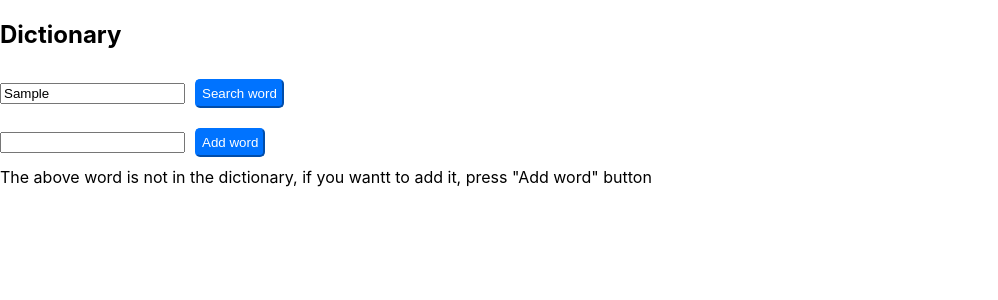
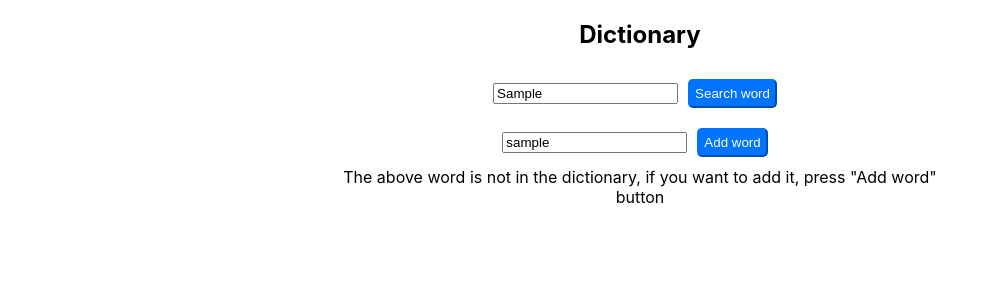
Before and after one commit to Niki2222/dictionar_react, a React (Create React App) app: page / in a window 1280 px wide. Both pictures are taken after typing "Sample" into the empty fields and a click on the button "Search word". Shown: the top 300 px of the page, without its empty margins (0-998 px from the left). Built offline with nearby package versions, Linux system fonts and the light colour scheme.

Commit message:
deleted spaces

```diff
--- a/public/index.html
+++ b/public/index.html
@@ -15,8 +15,10 @@
     <title>Dictionary</title>
   </head>
   <body>
-    <div id="root"></div>
-    <div id="foundWord"></div>
-    <div id="notFoundWord"></div>
+    <div class="container">
+      <div id="root"></div>
+      <div id="foundWord"></div>
+      <div id="notFoundWord"></div>
+    </div>
   </body>
 </html>
--- a/src/App.js
+++ b/src/App.js
@@ -1,5 +1,5 @@
 import React, { useState } from "react";
-import ReactDOM from 'react-dom';
+import ReactDOM from 'react-dom/client';
 
 let foundWord = document.getElementById('foundWord');
 let notFoundWord = document.getElementById('notFoundWord');
@@ -11,11 +11,12 @@ function AddWords(props) {
 
   function handleClick() {
     doAdd(wordToSearch);
-    console.log('adding word:', wordToSearch);
+    toBeAdded = false;
+    notFoundWord.style.display = "none";
   }
   return (
     <div>
-      <input></input>
+      <input id="inputToAdd" defaultValue={wordToSearch}></input>
       <button onClick={handleClick}>Add word</button>
     </div>
   )
@@ -28,36 +29,36 @@ function Search(props) {
     let wordInput = document.getElementById('wordInput').value.toLocaleLowerCase();
     if (wordInput.length === 0) {
       document.getElementById('wordInput').placeholder = "please enter a word";
-    }
+    };
     if (list.includes(wordInput)) {
       foundWord.style.display = "block";
-      foundWord.style.backgroundColor = "darkgray";
+      foundWord.style.backgroundColor = "lightgray";
       const myWord = React.createElement('h2', {}, 'Last word searched:');
-      const myWord1 = React.createElement('h1', {}, `${wordInput}`);
-      const x = React.createElement('div', {}, [myWord, myWord1]);
-      ReactDOM.render(x, foundWord);
+      const myWordInput = React.createElement('h1', {}, `${wordInput}`);
+      const myDiv = React.createElement('div', {}, [myWord, myWordInput]);
+      const rootDiv = ReactDOM.createRoot(document.getElementById('foundWord'));
+      rootDiv.render(myDiv);
       notFoundWord.style.display = "none";
       toBeAdded = false;
     } else if (!list.includes(wordInput) && (wordInput.length > 0)) {
       notFoundWord.style.display = "block";
       foundWord.style.display = "none";
-      notFoundWord.innerText = 'The above word is not in the dictionary, if you wantt to add it, press "Add word" button';
+      notFoundWord.innerText = 'The above word is not in the dictionary, if you want to add it, press "Add word" button';
       toBeAdded = true;
     } else {
       foundWord.style.display = "none";
       notFoundWord.style.display = "none";
-    }
+    };
 
-    console.log(wordInput);
     doSearch(wordInput);
+  }
 
-  }
   return (
     <div>
       <input id="wordInput"></input>
       <button onClick={handleClick}>Search word</button>
     </div>
-  )
+  );
 }
 
 function Dictionary() {
@@ -66,19 +67,19 @@ function Dictionary() {
 
   function doSearch(value) {
     setWordToSearch(value);
-    console.log('parinte', listItems);
   }
 
   function doAdd(value) {
     setListItems([...listItems, value]);
   }
+
   return (
     <section>
       <h1>Dictionary</h1>
       <Search list={listItems} doSearch={doSearch}/>
       {toBeAdded && <AddWords wordToSearch={wordToSearch} doAdd={doAdd}/>}
     </section>
-  )
+  );
 }
 
 function App() {
--- a/src/index.css
+++ b/src/index.css
@@ -12,8 +12,10 @@ code {
     monospace;
 }
 
-.App {
+.container {
   text-align: center;
+  width: 50%;
+  margin: 0 auto;
 }
 
 button {
```
